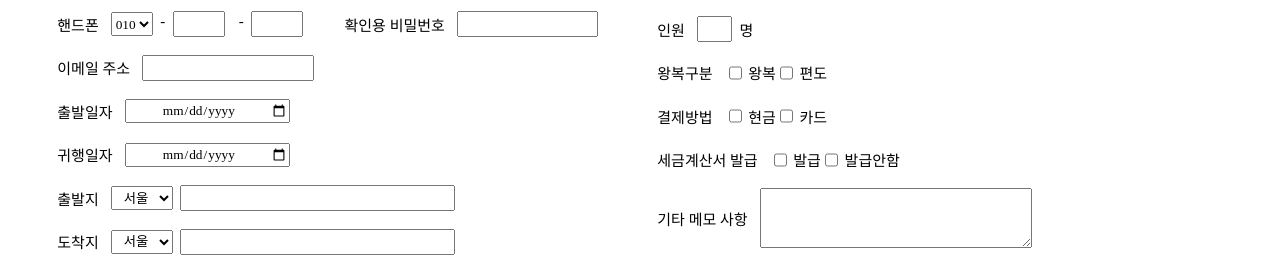
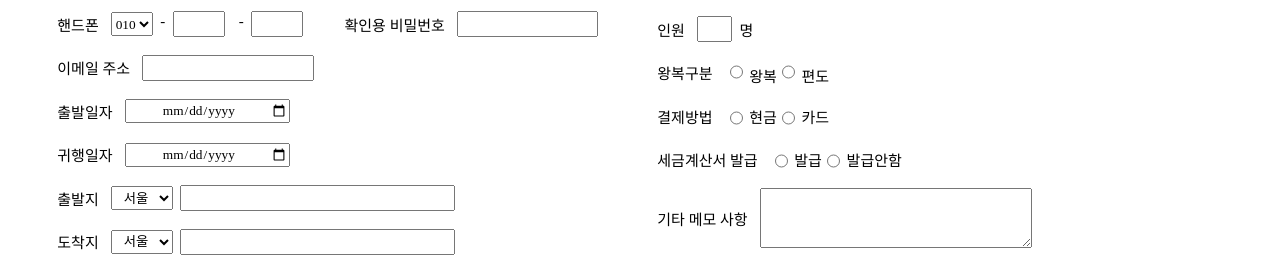
Before and after one commit to ek-tour-renewal/ek-tour-client, a React (Create React App) app: page / in a window 1280 px wide. Shown: the part 646-903 px from the top of the page. Built offline with nearby package versions, Linux system fonts and the light colour scheme; no server answers; a web font is replaced by a local one.

Commit message:
update checkbox -> radiobox

```diff
--- a/src/components/estimate/estimate.jsx
+++ b/src/components/estimate/estimate.jsx
@@ -135,18 +135,20 @@ const Estimate = ({ Ref, getData }) => {
           </li>
           <li className={styles.wayType}>
             <p className={styles.wayTypeTitle}>왕복구분</p>
-            <input className={styles.checkbox} ref={Ref.aroundWayTypeRef} type='checkbox' value='aroundWay' />왕복
-            <input className={styles.checkbox} type='checkbox' value='편도' />편도
+            <label>
+              <input className={styles.checkbox} ref={Ref.aroundWayTypeRef} type="radio" name='wayType' />왕복
+              <input className={styles.checkbox} type="radio" name='wayType' />편도
+            </label>
           </li>
           <li className={styles.payment}>
             <p className={styles.paymentTitle}>결제방법</p>
-            <input className={styles.checkbox} ref={Ref.cashRef} type='checkbox' />현금
-            <input className={styles.checkbox} type='checkbox' />카드
+            <input className={styles.checkbox} ref={Ref.cashRef} type='radio' name='payType' />현금
+            <input className={styles.checkbox} type='radio' name='payType' />카드
           </li>
           <li className={styles.taxBill}>
             <p className={styles.taxBillTitle}>세금계산서 발급</p>
-            <input className={styles.checkbox} ref={Ref.taxBillRef} type='checkbox' />발급
-            <input className={styles.checkbox} type='checkbox' />발급안함
+            <input className={styles.checkbox} ref={Ref.taxBillRef} type='radio' name='taxBillType' />발급
+            <input className={styles.checkbox} type='radio' name='taxBillType' />발급안함
           </li>
           <li className={styles.memo}>
             <p className={styles.memoTitle}>기타 메모 사항</p>
```
